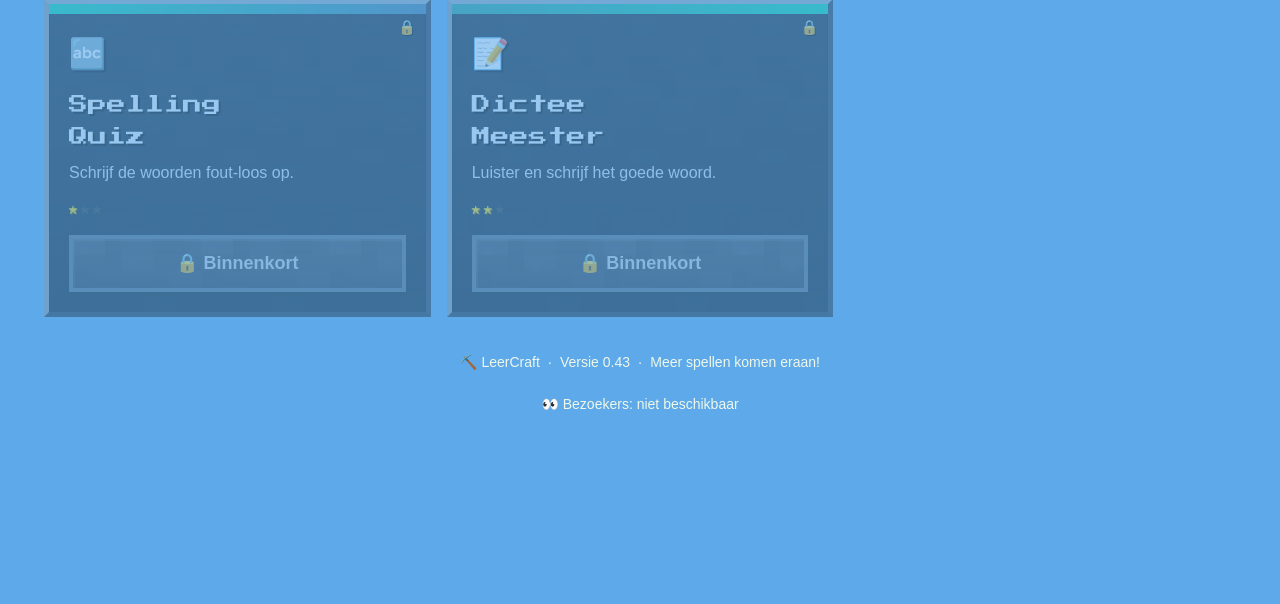
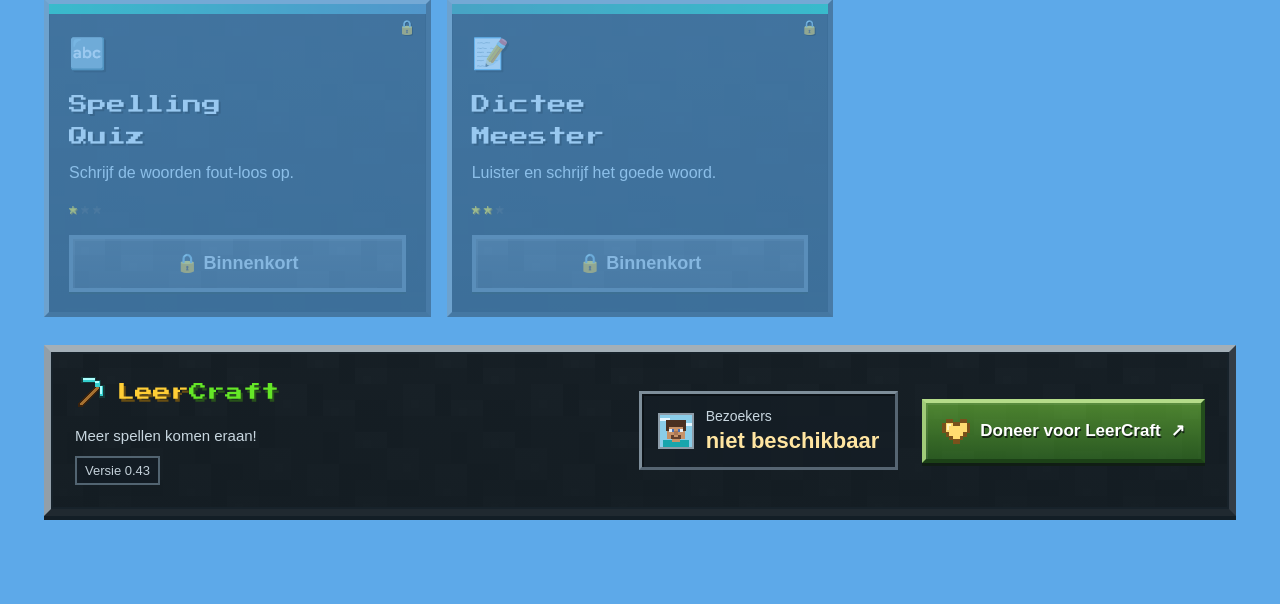
Before and after one commit to richard-vos/leercraft, a PHP site: page / in a window 1280 px wide. Shown: the part 2623-3227 px from the top of the page. Before the commit the page ends 3033 px from the top, so only its background shows below. Run offline with PHP 8.4, Linux system fonts and the light colour scheme; data that the repository does not hold is empty; some libraries are stand-ins or nearby versions.

Commit message:
footer toegevoegd met doneerfunctie

```diff
--- a/assets/hub.css
+++ b/assets/hub.css
@@ -92,3 +92,25 @@ html[data-world-theme=end] .site-home .shop-categories .shop-button:not([aria-pr
 }
 @media(max-height:550px){.site-home .outfit-panel .avatar-card,.site-home .shop-categories{position:static}.site-home .outfit-panel #avatar-preview{height:240px}}
 @media(prefers-reduced-motion:reduce){.site-home .card:hover{transform:none}}
+
+/* The footer uses the same stone frame and controls as the header. */
+.site-home .site-footer{display:grid;gap:20px;align-items:center;margin:28px 0 0;padding:22px 18px;text-align:left;font:16px/1.5 Arial,Helvetica,sans-serif;color:#d7e2e9;background:var(--hub-panel),var(--hub-stone);border:7px solid #717d87;border-top-color:var(--hub-top);border-left-color:var(--hub-left);border-right-color:var(--hub-right);border-bottom-color:var(--hub-bottom);box-shadow:inset 0 0 0 2px #17222a,0 4px #131e26}
+.footer-identity{min-width:0}
+.site-home .footer-brand{display:inline-flex;align-items:center;gap:10px;max-width:100%;color:#ffce36;text-decoration:none;font:18px/1.6 'Press Start 2P',monospace;text-shadow:2px 3px #674d13}
+.footer-brand>span>span{color:#65e727;text-shadow:2px 3px #28521b}
+.footer-brand img{flex:none;image-rendering:pixelated}
+.footer-identity p{margin:10px 0 8px;font-size:15px;color:#c8d6df}
+.footer-version{display:inline-block;padding:3px 8px;background:#111a2480;border:2px solid #526471;color:#c3d0d9;font-size:13px}
+.footer-visitors{display:flex;align-items:center;gap:12px;padding:12px 16px;min-height:72px;background:#151e26c9;border:3px solid #566572;border-top-color:#7e8e9a;border-left-color:#7e8e9a;box-shadow:inset 2px 2px #0b1116}
+.footer-visitors img{image-rendering:pixelated;border:2px solid #8d9ca8}
+.footer-visitors span{display:block;font-size:14px;color:#c8d6df}
+.footer-visitors strong{display:block;color:#ffe5a1;font-size:22px;line-height:1.3;overflow-wrap:anywhere}
+.site-home .footer-donate{display:flex;align-items:center;justify-content:center;gap:10px;min-height:60px;padding:14px 16px;color:#fff;text-decoration:none;text-align:center;font:700 17px/1.4 Arial,sans-serif;text-shadow:1px 2px #142414;background:var(--hub-green),var(--hub-stone);border:4px solid #86b265;border-top-color:#b4dc89;border-left-color:#a0cb79;border-right-color:#234e1c;border-bottom-color:#1c4117;box-shadow:inset 2px 2px #ffffff12,0 3px #101d14}
+.footer-donate svg{flex:none}
+.site-home .footer-donate:hover{filter:brightness(1.12)}
+.site-home .footer-donate:active{transform:translateY(2px);box-shadow:inset 2px 2px #0003,0 1px #101d14}
+.site-home .site-footer a:focus-visible{outline:3px solid #ffe385;outline-offset:4px}
+html[data-world-theme=end] .site-home .footer-donate{border-top-color:#c9a7e2;border-left-color:#b894d2;border-right-color:#39214c;border-bottom-color:#2d193e}
+@media(min-width:700px){.site-home .site-footer{grid-template-columns:minmax(0,1fr) minmax(130px,auto);gap:20px 24px;padding:24px}.footer-donate{grid-column:1/-1}}
+@media(min-width:1000px){.site-home .site-footer{grid-template-columns:minmax(0,1fr) minmax(150px,auto) minmax(250px,auto)}.footer-donate{grid-column:auto}}
+@media(max-width:360px){.site-home .site-footer{padding:18px 12px}.site-home .footer-brand{font-size:16px}.site-home .footer-donate{font-size:16px;padding:12px 10px;gap:8px}}
--- a/index.html
+++ b/index.html
@@ -495,10 +495,18 @@ body{font-family:'Press Start 2P',monospace;min-height:100vh;overflow-x:hidden;b
     </div>
     <section id="player-history" hidden aria-labelledby="history-heading"><h2 id="history-heading">Mijn voortgang</h2><p id="history-total"></p><div id="history-games"></div></section>
   </section>
-  <div class="footer">
-    ⛏️ LeerCraft &nbsp;·&nbsp; Versie 0.43 &nbsp;·&nbsp; Meer spellen komen eraan! <br>
-    👀 Bezoekers: <span id="visitor-count">...</span>
-  </div>
+  <footer class="footer site-footer" aria-label="Over LeerCraft">
+    <div class="footer-identity">
+      <a class="footer-brand" href="/#spellen"><img src="/assets/images/ui-pickaxe.svg" width="32" height="32" alt=""><span>Leer<span>Craft</span></span></a>
+      <p>Meer spellen komen eraan!</p>
+      <span class="footer-version">Versie 0.43</span>
+    </div>
+    <div class="footer-visitors"><img src="/assets/images/steve-portrait.svg" width="36" height="36" alt=""><div><span>Bezoekers</span><strong id="visitor-count">...</strong></div></div>
+    <a class="footer-donate" href="https://whydonate.com/fundraising/leercraft" target="_blank" rel="noopener noreferrer" aria-label="Doneer voor LeerCraft (opent in een nieuw tabblad)">
+      <svg width="28" height="28" viewBox="0 0 24 24" aria-hidden="true" shape-rendering="crispEdges"><path fill="#79511b" d="M3 2h6v2h6V2h6v3h3v9h-3v3h-3v3h-3v3H9v-3H6v-3H3v-3H0V5h3z"/><path fill="#ffdc70" d="M3 5h6v3h6V5h6v8h-3v3h-3v3H9v-3H6v-3H3z"/><path fill="#fff5bb" d="M4 6h4v2H6v3H4z"/></svg>
+      <span>Doneer voor LeerCraft</span><span aria-hidden="true">↗</span>
+    </a>
+  </footer>
 
 </div>
 
```
